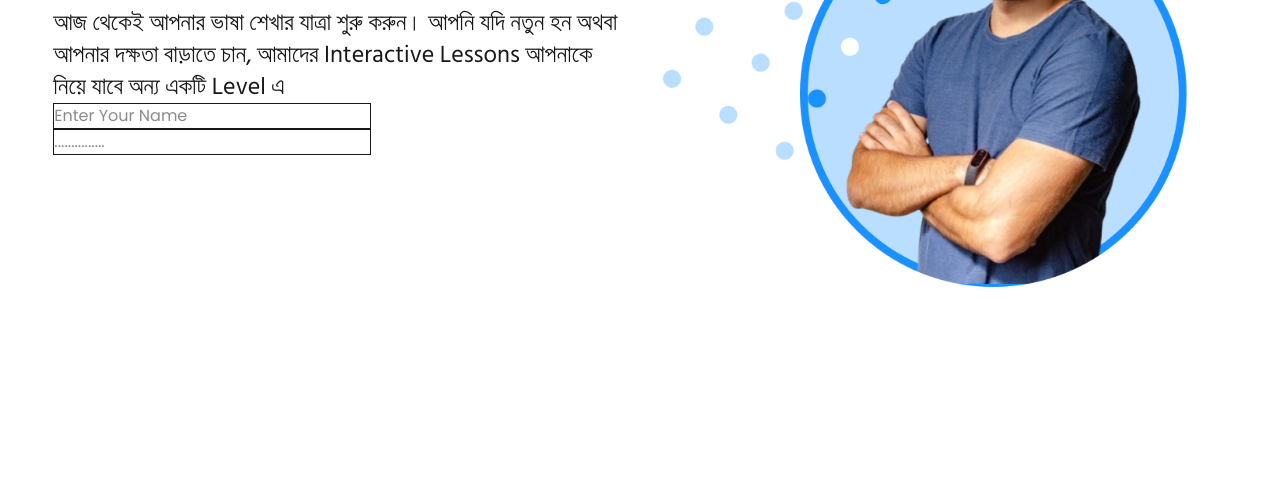
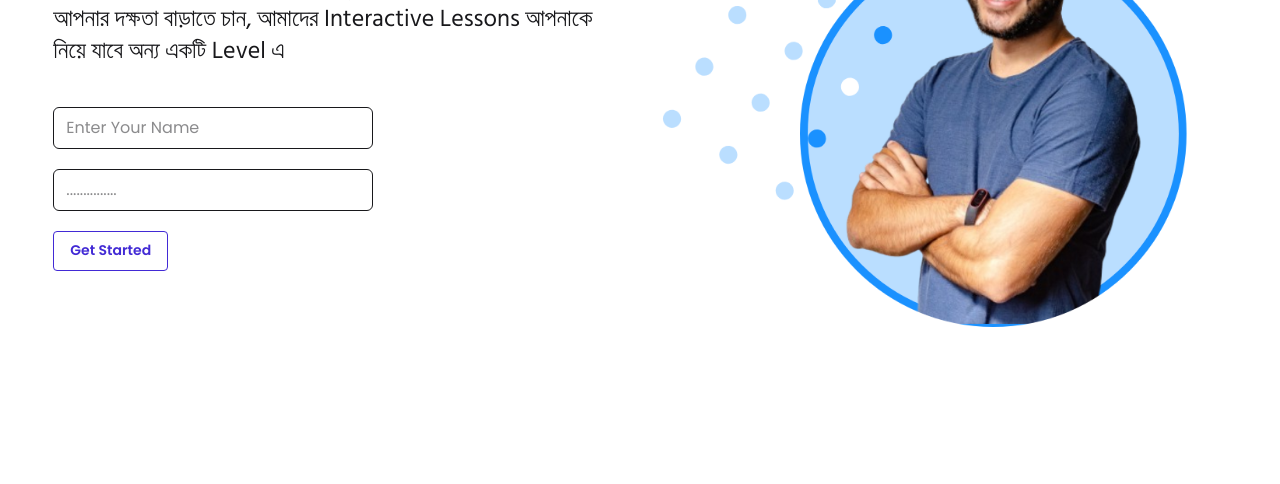
Before and after one commit to imtiaz-al-kabir/english-janala, a plain HTML site: page index.html in a window 1280 px wide. Shown: the part 316-800 px from the top of the page. Drawn offline with nearby package versions, Linux system fonts and the light colour scheme.

Commit message:
hero done

```diff
--- a/index.html
+++ b/index.html
@@ -99,8 +99,10 @@
     </header>
     <!-- hero section  -->
 
-    <section class="flex items-center justify-between w-11/12 mx-auto gap-8">
-      <div class="content flex-1">
+    <section
+      class="py-10 flex flex-col-reverse sm:flex-row items-center justify-between w-11/12 mx-auto gap-8"
+    >
+      <div class="content flex-1 text-center sm:text-left">
         <h2 class="text-5xl font-bold mb-8">
           <span class="text-[#00bcff]">English</span> is Easy!!
         </h2>
@@ -109,12 +111,20 @@
           আপনার দক্ষতা বাড়াতে চান, আমাদের Interactive Lessons আপনাকে নিয়ে যাবে
           অন্য একটি Level এ
         </p>
+        <div class="flex flex-col w-80 gap-5 mt-10">
+          <input
+            type="text "
+            placeholder="Enter Your Name"
+            class="py-2 px-3 rounded-md"
+          />
+          <input
+            type="password"
+            placeholder="..............."
+            class="py-2 px-3 rounded-md mb-5"
+          />
+        </div>
 
-        <form>
-          <input type="text " placeholder="Enter Your Name" />
-          <input type="password" placeholder="..............." />
-
-        </form>
+        <button class="btn btn-outline btn-primary">Get Started</button>
       </div>
       <div class="image flex-1">
         <img src="./assets/hero-student.png" alt="" />
```
